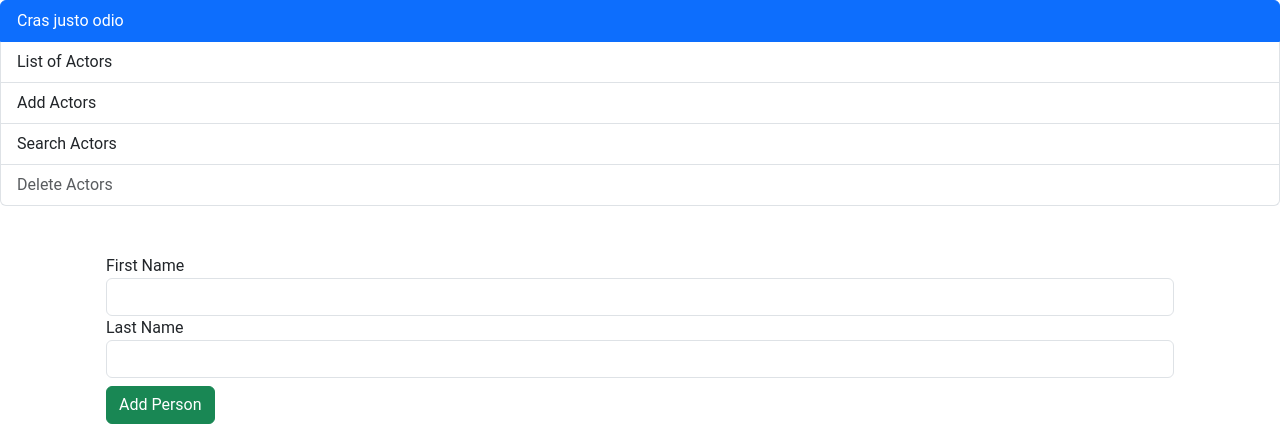
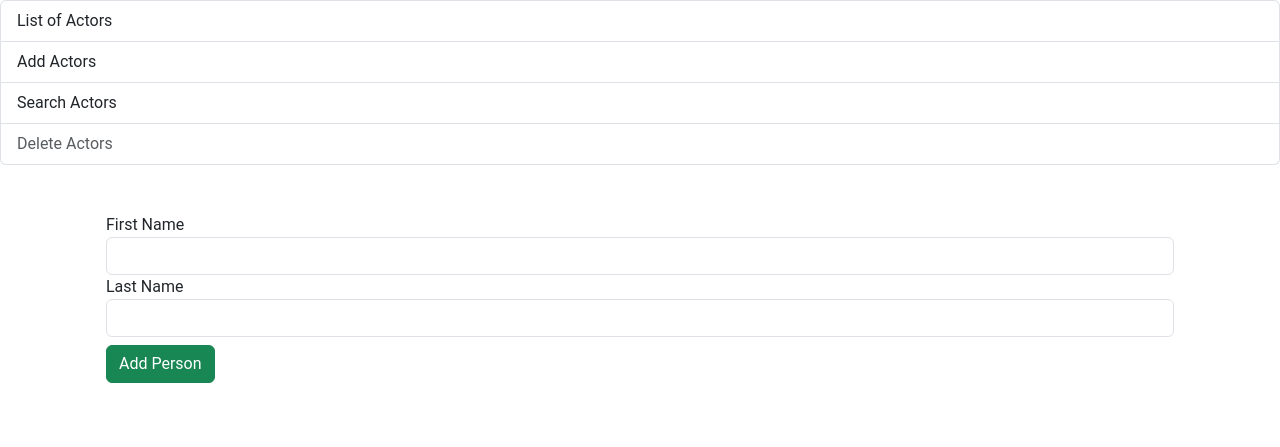
Before and after one commit to hashim20201/myactors-demo, a Django app: page /add/ in a window 1280 px wide. Shown: the part 57-504 px from the top of the page. Run offline with Django 4.2, Linux system fonts and the light colour scheme.

Commit message:
adding lists

```diff
--- a/myapp/templates/base.html
+++ b/myapp/templates/base.html
@@ -49,9 +49,7 @@
 
 <div class="container-flui">
   <div class="list-group">
-  <a href="#" class="list-group-item list-group-item-action active">
-    Cras justo odio
-  </a>
+
   <a href="#" class="list-group-item list-group-item-action">List of Actors </a>
   <a href="#" class="list-group-item list-group-item-action">Add Actors</a>
   <a href="#" class="list-group-item list-group-item-action">Search Actors</a>
```
